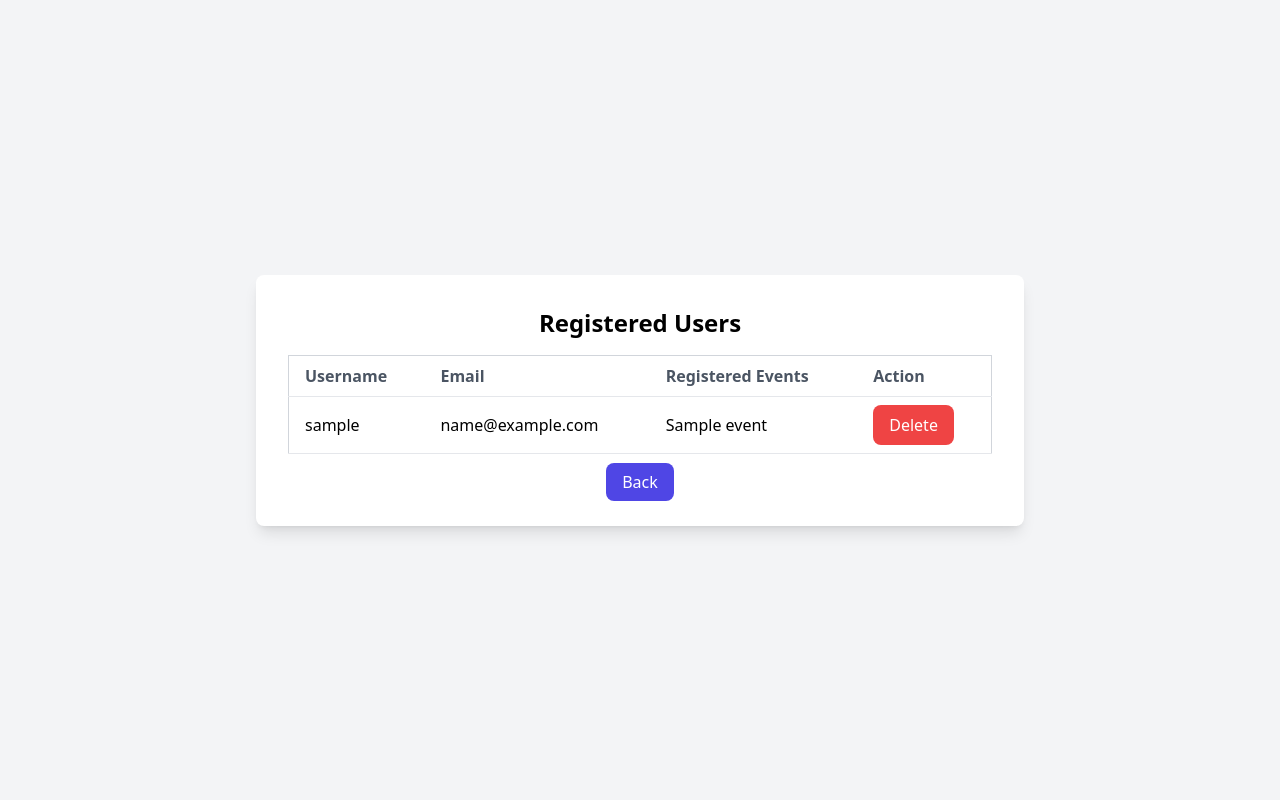
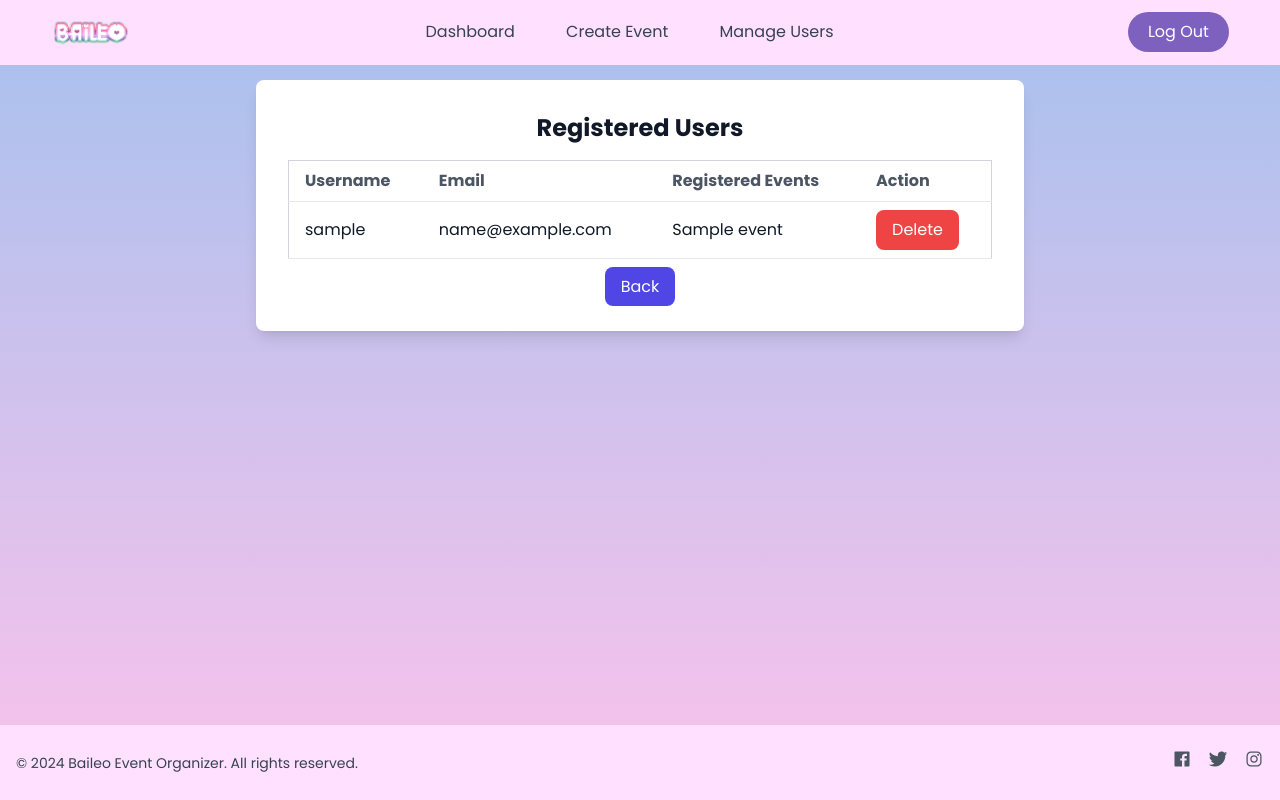
Before and after one commit to rascalosh/utswebproglec, a PHP site: page /user_management.php in a window 1280 px wide. Run offline with PHP 8.4, Linux system fonts and the light colour scheme; the visitor is signed in with stand-in values (Sample User, id 1); tables that the repository leaves empty or names only in its code hold one stand-in row (values such as "Sample post"); some libraries are stand-ins or nearby versions.

Commit message:
Update user_management.php

```diff
--- a/user_management.php
+++ b/user_management.php
@@ -61,11 +61,51 @@ $result = $stmt->get_result();
             document.getElementById("modal").classList.add("hidden");
         }
     </script>
+    <!-- FONT -->
+    <link rel="preconnect" href="https://fonts.googleapis.com">
+    <link rel="preconnect" href="https://fonts.gstatic.com" crossorigin>
+    <link href="https://fonts.googleapis.com/css2?family=Poppins:wght@200;300;400;500;600;700&display=swap" rel="stylesheet">
+    <script src="https://unpkg.com/ionicons@4.5.10-0/dist/ionicons.js"></script>
+
 </head>
-<body class="bg-gray-100 flex justify-center items-center min-h-screen">
-    <div class="bg-white p-8 rounded-lg shadow-lg w-full max-w-3xl">
+<body class="font-[Poppins] bg-gradient-to-t from-[#fbc2eb] to-[#a6c1ee] h-screen text-gray-900 flex flex-col justify-between">
+<header class="bg-[#FFE1FF] py-3 fixed top-0 left-0 w-full z-50">
+    <nav class="flex justify-between items-center w-[92%] mx-auto">
+        <div>
+            <img class="w-20" src="assets/baileo3.png" alt="...">
+        </div>
+        <div class="nav-links duration-500 md:static absolute bg-[#FFE1FF] md:min-h-fit min-h-[60vh] left-0 top-[-100%] md:w-auto w-full flex items-center px-5">
+            <ul class="flex md:flex-row flex-col md:items-center md:gap-[4vw] gap-8">
+                <li>
+                    <a class="text-gray-700 hover:text-pink-900 transition duration-100 ease-in-out" href="indexadmin.php">Dashboard</a>
+                </li>
+                <li>
+                    <a class="text-gray-700 hover:text-pink-900 transition duration-100 ease-in-out" href="create_event.php">Create Event</a>
+                </li>
+                <li>
+                    <a class="text-gray-700 hover:text-pink-900 transition duration-100 ease-in-out" href="user_management.php">Manage Users</a>
+                </li>
+            </ul>
+        </div>
+        <div class="flex items-center gap-6">
+            <a href="login.php" class="bg-[#7E60BF] text-white px-5 py-2 rounded-full hover:bg-[#CDC1FF]">Log Out</a>
+            <ion-icon onclick="onToggleMenu(this)" name="menu" class="text-2xl cursor-pointer md:hidden"></ion-icon>
+        </div>
+    </nav>
+</header>
+
+
+
+    <script>
+        const navLinks = document.querySelector('.nav-links')
+        function onToggleMenu(e){
+            e.name = e.name === 'menu' ? 'close' : 'menu'
+            navLinks.classList.toggle('top-[9%]')
+        }
+    </script>
+
+    <div class="bg-white p-8 rounded-lg shadow-lg w-full max-w-3xl mx-auto mt-20">
         <h1 class="text-2xl font-bold mb-4 text-center">Registered Users</h1>
-
         <table class="min-w-full bg-white border border-gray-300">
             <thead>
                 <tr>
@@ -106,5 +146,20 @@ $result = $stmt->get_result();
             <a href="indexadmin.php" class="bg-indigo-600 text-white px-4 py-2 rounded-lg hover:bg-indigo-700">Back</a>
         </div>
     </div>
+    <footer class="bg-[#FFE1FF] text-gray-700 py-6 mt-4">
+    <div class="container mx-auto px-4">
+        <div class="flex flex-col md:flex-row justify-between items-center">
+            <div class="text-center md:text-left">
+                <p class="text-sm">&copy; <?php echo date("Y"); ?> Baileo Event Organizer. All rights reserved.</p>
+            </div>
+
+            <div class="flex gap-4 mt-4 md:mt-0">
+                <a href="#" class="text-gray-600 hover:text-gray-900"><ion-icon name="logo-facebook" class="text-xl"></ion-icon></a>
+                <a href="#" class="text-gray-600 hover:text-gray-900"><ion-icon name="logo-twitter" class="text-xl"></ion-icon></a>
+                <a href="#" class="text-gray-600 hover:text-gray-900"><ion-icon name="logo-instagram" class="text-xl"></ion-icon></a>
+            </div>
+        </div>
+    </div>
+</footer>
 </body>
 </html>
```
